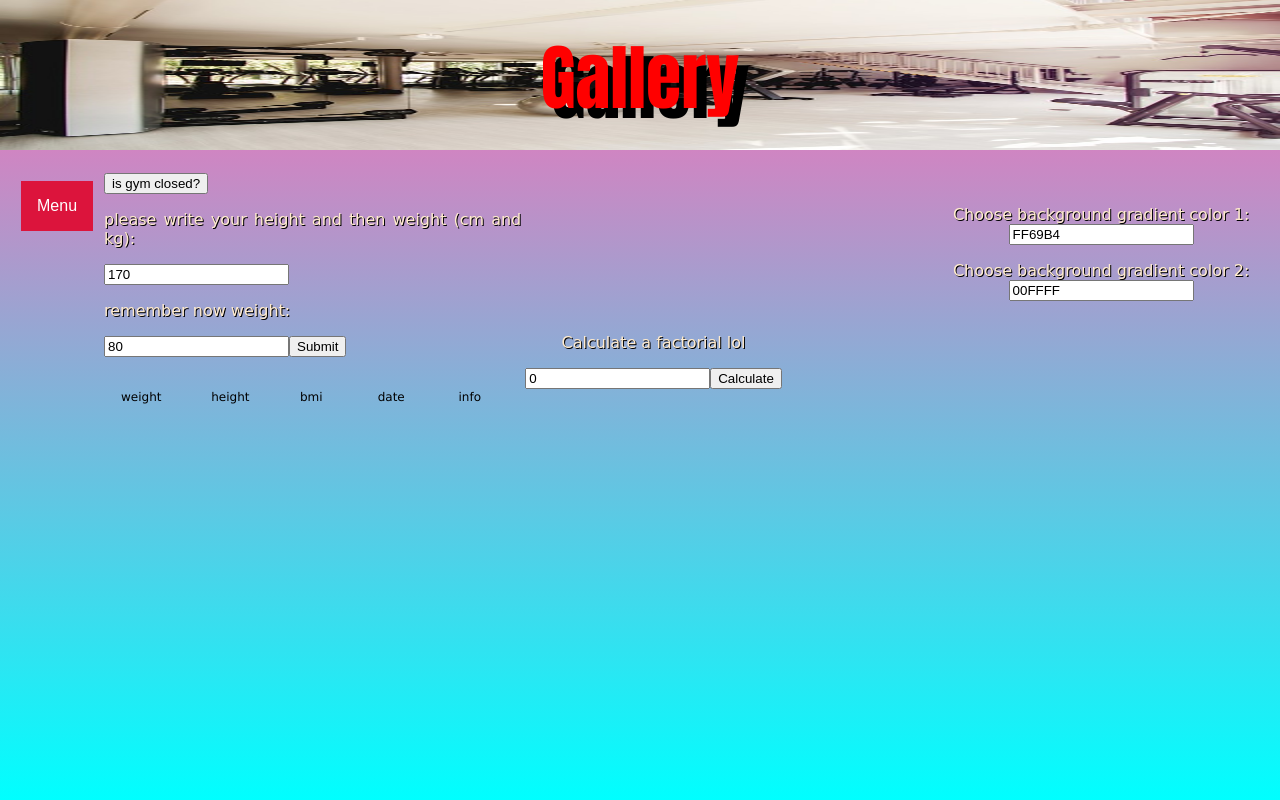
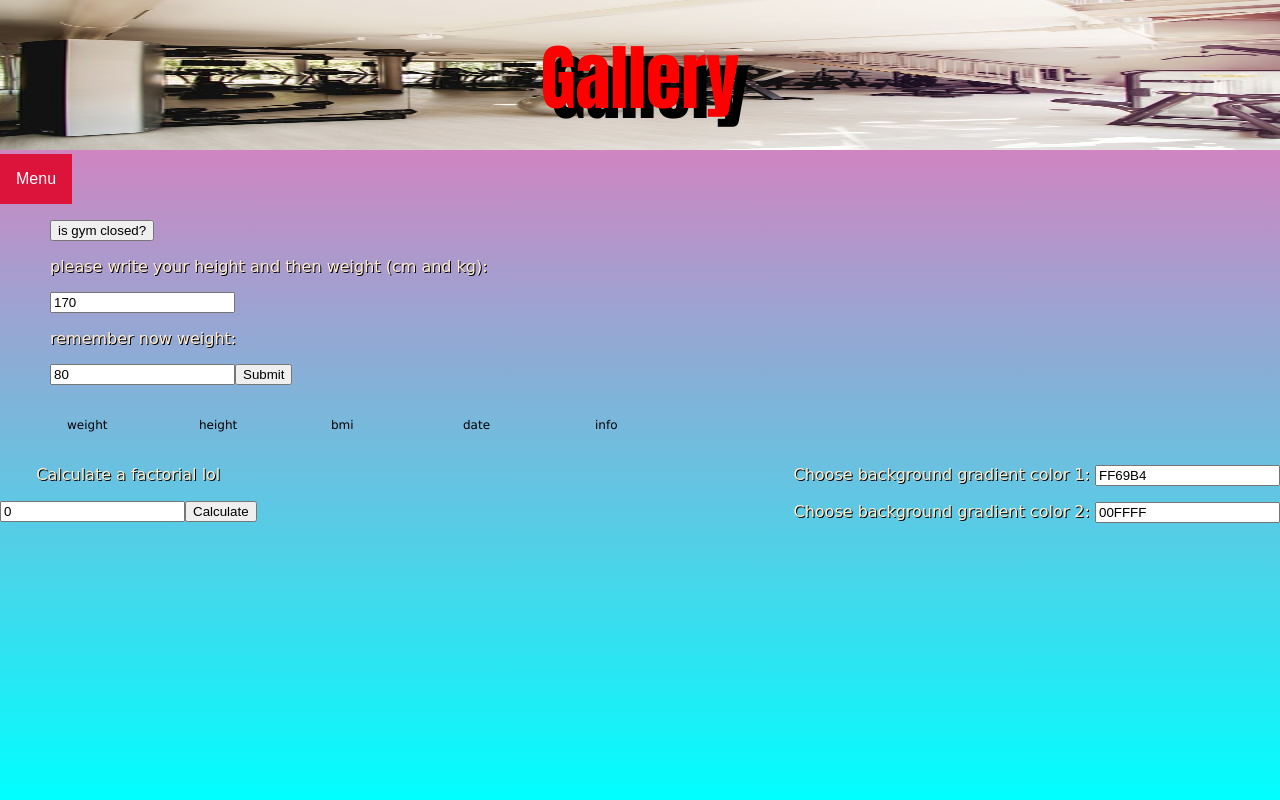
Before and after one commit to szymekc/webBasedExercises, a React (Create React App) app in the folder gym-react/: page / in a window 1280 px wide. Built offline with nearby package versions, Linux system fonts and the light colour scheme.

Commit message:
warning fixes

```diff
--- a/gym-react/src/App.js
+++ b/gym-react/src/App.js
@@ -9,8 +9,8 @@ import gym from "./assets/gym.jpg";
 const App = () => (
   <div className="App">
     <Router>
-      <header style={{ "text-align": "center", color: "red" }}>
-        <div style={{ position: "relative", "text-align": "center" }}>
+      <header style={{ textAlign: "center", color: "red" }}>
+        <div style={{ position: "relative", textAlign: "center" }}>
           <a href="/gallery">
             <img
               src={gym}
@@ -19,10 +19,10 @@ const App = () => (
             />
           </a>
           <div
-            class="banner"
+            className="banner"
             style={{
-              "font-family": "impact",
-              "font-size": "72px",
+              fontFamily: "impact",
+              fontSize: "72px",
               position: "absolute",
               top: "50%",
               left: "50%",
@@ -57,8 +57,5 @@ const App = () => (
     </Router>
   </div>
 );
-// function App() {
-//   return <div className="App">Gym app</div>;
-// }
 
 export default App;
--- a/gym-react/src/components/BmiCalculator.js
+++ b/gym-react/src/components/BmiCalculator.js
@@ -127,9 +127,9 @@ const TableColumn = ({ children, onClick, styles }) => (
       ...{
         width: "100px",
         padding: "15px",
-        "font-family": "verdana",
-        "font-size": "12px",
-        "text-align": "justify"
+        fontFamily: "verdana",
+        fontSize: "12px",
+        textAlign: "justify"
       },
       ...styles
     }}
--- a/gym-react/src/components/Dashboard.js
+++ b/gym-react/src/components/Dashboard.js
@@ -5,26 +5,24 @@ import GymStatus from "./GymStatus";
 const Dashboard = () => {
   return (
     <div>
-      <table style={{ "padding-left": "50px", "font-size": "12px" }}>
-        <tr>
+      <div>
         <MenuDropdown />
-          <td
+        <div
           style={{
-              "padding-left": "50px",
-              "font-family": "verdana",
-              "font-size": "12px",
-              "text-align": "justify"
+            paddingLeft: "50px",
+            fontFamily: "verdana",
+            fontSize: "12px",
+            textAlign: "justify"
           }}
         >
           <GymStatus />
           <BmiCalculator />
-          </td>
-          <td>
+        </div>
+        <div>
           <BackgroundInput />
           <FactorialForm />
-          </td>
-        </tr>
-      </table>
+        </div>
+      </div>
     </div>
   );
 };
@@ -41,7 +39,7 @@ const FactorialForm = () => {
       style={{ float: "left" }}
       name="fact"
       action="#"
-      onsubmit={() => changeHeader(factorialCalc())}
+      onSubmit={() => changeHeader(factorialCalc())}
     >
       <p>Calculate a factorial lol</p>
       <input id="number" type="number" value={0} />
@@ -52,10 +50,17 @@ const FactorialForm = () => {
 
 const MenuDropdown = () => {
   return (
-    <td style={{ position: "absolute", top: "180px", left: "20px" }}>
-      <div class="dropdown">
-        <button class="dropbtn">Menu</button>
-        <div class="dropdown-content">
+    <div
+      style={{
+        display: "flex",
+        flexDirection: "column",
+        top: "180px",
+        left: "20px"
+      }}
+    >
+      <div style={{ marginRight: "auto" }} className="dropdown">
+        <button className="dropbtn">Menu</button>
+        <div className="dropdown-content">
           <a href="gallery.html">Gallery</a>
           <br />
           <a href="register.html">Register</a>
@@ -68,19 +73,25 @@ const MenuDropdown = () => {
           <br />
         </div>
       </div>
-    </td>
+    </div>
   );
 };
 
 const BackgroundInput = () => (
-  <div style={{ float: "right", "padding-left": "400px" }}>
+  <div style={{ float: "right", paddingLeft: "400px" }}>
     <p>
       Choose background gradient color 1:{" "}
-      <input class="jscolor {onFineChange:'updatebg1(this)'}" value="FF69B4" />
+      <input
+        className="jscolor {onFineChange:'updatebg1(this)'}"
+        value="FF69B4"
+      />
     </p>
     <p>
       Choose background gradient color 2:{" "}
-      <input class="jscolor {onFineChange:'updatebg2(this)'}" value="00FFFF" />
+      <input
+        className="jscolor {onFineChange:'updatebg2(this)'}"
+        value="00FFFF"
+      />
     </p>
   </div>
 );
```
Lines whose indentation alone changed are shown as unchanged.
